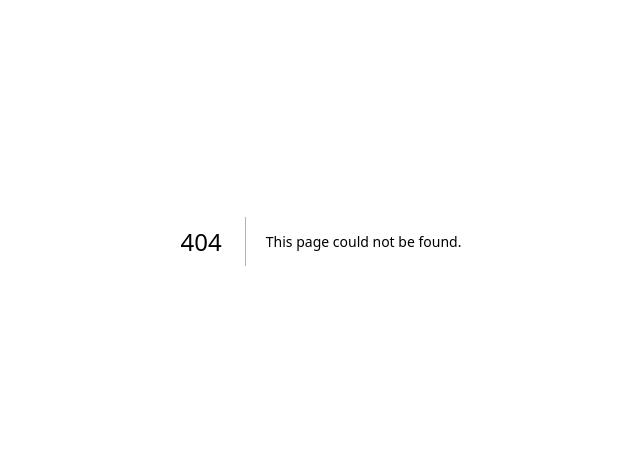
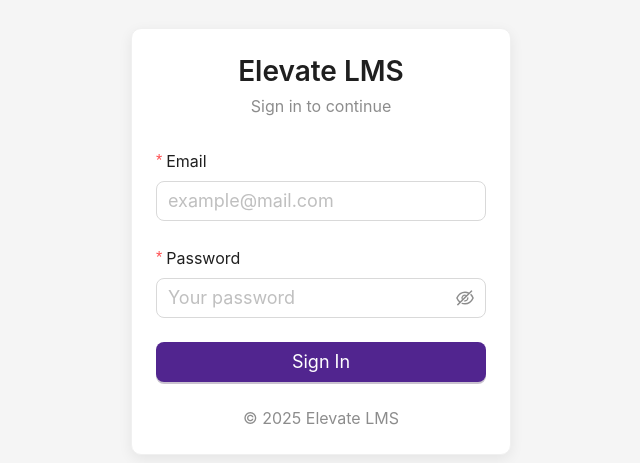
Before and after one commit to connectemea/Elevate-LMS, a Next.js app: page /login in a window 1280 px wide. Before the commit this address had no page. Shown: the part 159-622 px from the top of the page, without its empty margins (319-959 px from the left). Built offline with nearby package versions, Linux system fonts and the light colour scheme; what @ant-design/nextjs-registry would draw is missing.

Commit message:
feat(auth): add login page with styled UI and Supabase authentication

```diff
--- /dev/null
+++ b/src/app/login/page.tsx
@@ -0,0 +1,112 @@
+"use client";
+
+import { useState, useEffect } from "react";
+import { supabase } from "@/lib/supabase-client";
+import { Card, Input, Button, Typography, Form, message } from "antd";
+import { useSearchParams } from "next/navigation";
+import { useRouter } from "next/navigation";
+
+const { Title, Text } = Typography;
+
+export default function LoginPage() {
+  const [loading, setLoading] = useState(false);
+  const [messageApi, contextHolder] = message.useMessage();
+  const searchParams = useSearchParams();
+  const statusMessage = searchParams.get("msg");
+  const router = useRouter();
+
+  useEffect(() => {
+    if (statusMessage === "401") {
+      messageApi.info("Please log in to access this page.");
+    }
+  }, [statusMessage]);
+
+  const onFinish = async (values: any) => {
+    setLoading(true);
+
+    const { error } = await supabase.auth.signInWithPassword({
+      email: values.email,
+      password: values.password,
+    });
+
+    if (error) {
+      messageApi.error(error.message);
+      setLoading(false);
+      return;
+    }
+
+    messageApi.success("Login successful");
+    router.push("/courses");
+  };
+
+  return (
+    <div
+      style={{
+        height: "100vh",
+        width: "100%",
+        display: "flex",
+        alignItems: "center",
+        justifyContent: "center",
+        background: "#f5f5f5",
+        padding: 20,
+      }}
+    >
+      <Card
+        style={{
+          width: 380,
+          borderRadius: 10,
+          boxShadow: "0 4px 14px rgba(0,0,0,0.07)",
+        }}
+      >
+        <div style={{ textAlign: "center", marginBottom: 30 }}>
+          <Title level={3} style={{ marginBottom: 5 }}>
+            Elevate LMS
+          </Title>
+          <Text type="secondary">Sign in to continue</Text>
+        </div>
+
+        <Form layout="vertical" onFinish={onFinish}>
+          <Form.Item
+            label="Email"
+            name="email"
+            rules={[
+              { required: true, message: "Please enter your email" },
+              { type: "email", message: "Enter a valid email" },
+            ]}
+          >
+            <Input size="large" placeholder="example@mail.com" />
+          </Form.Item>
+
+          <Form.Item
+            label="Password"
+            name="password"
+            rules={[{ required: true, message: "Please enter your password" }]}
+          >
+            <Input.Password size="large" placeholder="Your password" />
+          </Form.Item>
+
+          <Form.Item>
+            <Button
+              type="primary"
+              htmlType="submit"
+              size="large"
+              block
+              loading={loading}
+            >
+              Sign In
+            </Button>
+          </Form.Item>
+        </Form>
+
+        <Text
+          type="secondary"
+          style={{ display: "block", textAlign: "center", marginTop: 10 }}
+        >
+          © {new Date().getFullYear()} Elevate LMS
+        </Text>
+      </Card>
+
+      {contextHolder}
+    </div>
+  );
+}
```
